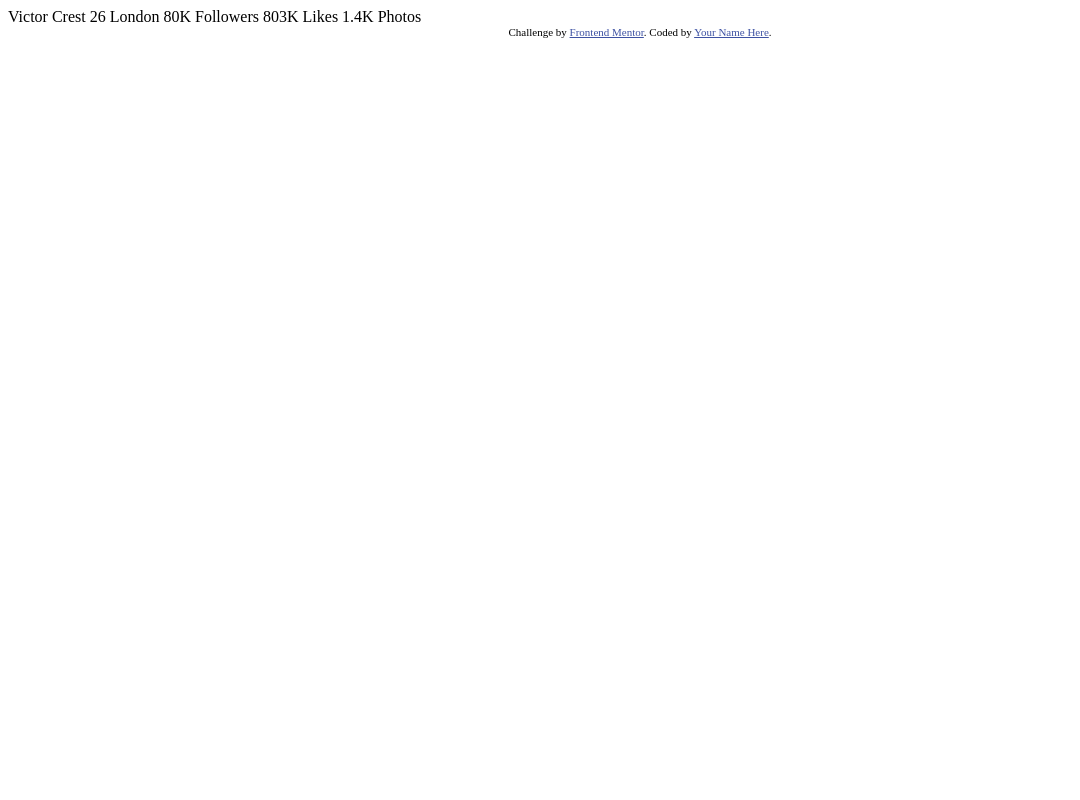
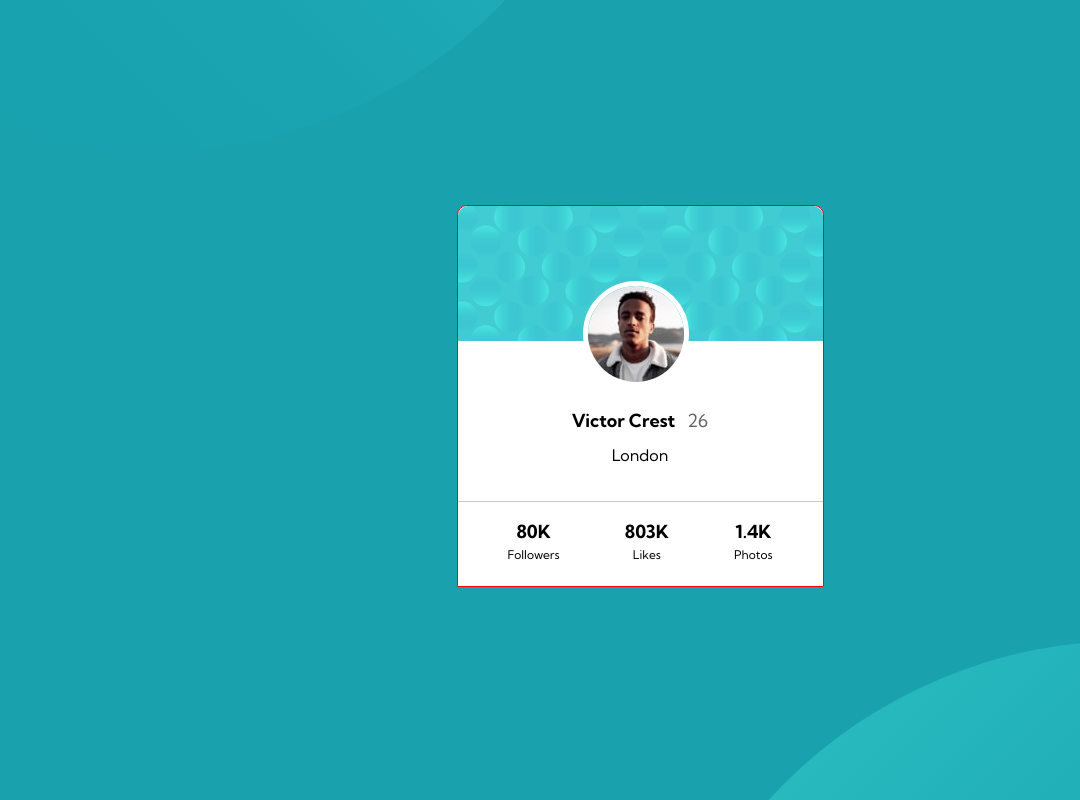
Before and after one commit to keisewarsame/profile-card-frontendmentor, a plain HTML site: page profile-card-component-main/index.html in a window 1280 px wide. Shown: the whole page, without its empty margins (0-1080 px from the left). Drawn offline with Linux system fonts and the light colour scheme.

Commit message:
Adds content

```diff
--- /dev/null
+++ b/profile-card-component-main/index.css
@@ -0,0 +1,97 @@
+main, body, html {
+    height: 99%;
+    position: relative;
+}
+
+html {
+    background-color: hsl(185, 75%, 39%);
+    background-image: url(./images/bg-pattern-top.svg), url(./images/bg-pattern-bottom.svg);
+    background-repeat: no-repeat, no-repeat;
+    background-position: right 50vw bottom 50vw, left 50vw top 50vw;
+}
+
+main {
+    display: flex;
+    justify-content: center;
+    align-items: center;
+}
+
+p {
+    font-family: Kumbh Sans, Arial, Helvetica, sans-serif;
+}
+
+.container {
+    border: 1px solid red;
+    width: 365px;
+    height: 380px;
+    border-top-left-radius: 10px;
+    border-top-right-radius: 10px;
+    background-color: white;
+}
+
+.header-img {
+    background: url(./images/bg-pattern-card.svg);
+    background-size: cover;
+    width: 365px;
+    height: 135px;
+    border-top-left-radius: 10px;
+    border-top-right-radius: 10px;
+    position: relative;
+}
+
+.header-img img {
+    position: absolute;
+    left: 125px;
+    top: 75px;
+    border: 5px solid white;
+    border-radius: 50%;
+}
+
+.body-text {
+    display: flex;
+    justify-content: center;
+    margin-top: 50px;
+}
+
+
+.body-name {
+    display: inline-block;
+    font-size: 18px;
+    font-weight: 700;
+    margin-right: 8px;
+}
+
+.body-age {
+    display: inline-block;
+    font-size: 18px;
+    color: rgb(99, 97, 97);
+}
+
+.body-location {
+    margin-left: 40px;
+    margin-top: -5px;
+}
+
+.stats-info {
+    display: flex;
+    justify-content: space-between;
+    border-top: 1px solid rgb(201, 200, 200);
+    margin: 20px 0;
+    padding: 0 50px;
+}
+
+.stats-div {
+    display: flex;
+    flex-direction: column;
+    align-items: center;
+}
+
+.stat {
+    font-size: 18px;
+    font-weight: 700;
+    margin-bottom: -8px;
+}
+
+.stat-desc {
+    font-size: 12px;
+}
--- a/profile-card-component-main/index.html
+++ b/profile-card-component-main/index.html
@@ -2,34 +2,43 @@
 <html lang="en">
 <head>
   <meta charset="UTF-8">
-  <meta name="viewport" content="width=device-width, initial-scale=1.0"> <!-- displays site properly based on user's device -->
+  <meta name="viewport" content="width=device-width, initial-scale=1.0">
+  <link rel="icon" type="image/png" sizes="32x32" href="./images/favicon-32x32.png">
+  <link rel="preconnect" href="https://fonts.googleapis.com">
+  <link rel="preconnect" href="https://fonts.gstatic.com" crossorigin>
+  <link href="https://fonts.googleapis.com/css2?family=Kumbh+Sans:wght@400;700&display=swap" rel="stylesheet">
+  <link rel="stylesheet" href="index.css">
+  <title>Profile card component</title>
 
-  <link rel="icon" type="image/png" sizes="32x32" href="./images/favicon-32x32.png">
-
-  <title>Frontend Mentor | Profile card component</title>
-
-  <!-- Feel free to remove these styles or customise in your own stylesheet 👍 -->
-  <style>
-    .attribution { font-size: 11px; text-align: center; }
-    .attribution a { color: hsl(228, 45%, 44%); }
-  </style>
 </head>
 <body>
-  Victor Crest
-  26
-  London
-
-  80K
-  Followers
-
-  803K
-  Likes
-
-  1.4K
-  Photos
-  <div class="attribution">
-    Challenge by <a href="https://www.frontendmentor.io?ref=challenge" target="_blank">Frontend Mentor</a>.
-    Coded by <a href="#">Your Name Here</a>.
-  </div>
+  <main>
+    <div class="container">
+      <div class="header-img">
+        <img src="./images/image-victor.jpg" alt="Profile picture">
+      </div>
+      <div class="body-text">
+        <div class="body-container">
+          <p class="body-name">Victor Crest</p>
+          <p class="body-age">26</p>
+          <p class="body-location">London</p>
+        </div>
+      </div>
+      <div class="stats-info">
+        <div class="stats-div">
+          <p class="stat">80K</p>
+          <p class="stat-desc">Followers</p>
+        </div>
+        <div class="stats-div">
+          <p class="stat">803K</p>
+          <p class="stat-desc">Likes</p>
+        </div>
+        <div class="stats-div">
+          <p class="stat">1.4K</p>
+          <p class="stat-desc">Photos</p>
+        </div>
+      </div>
+    </div>
+  </main>
 </body>
 </html>
```
